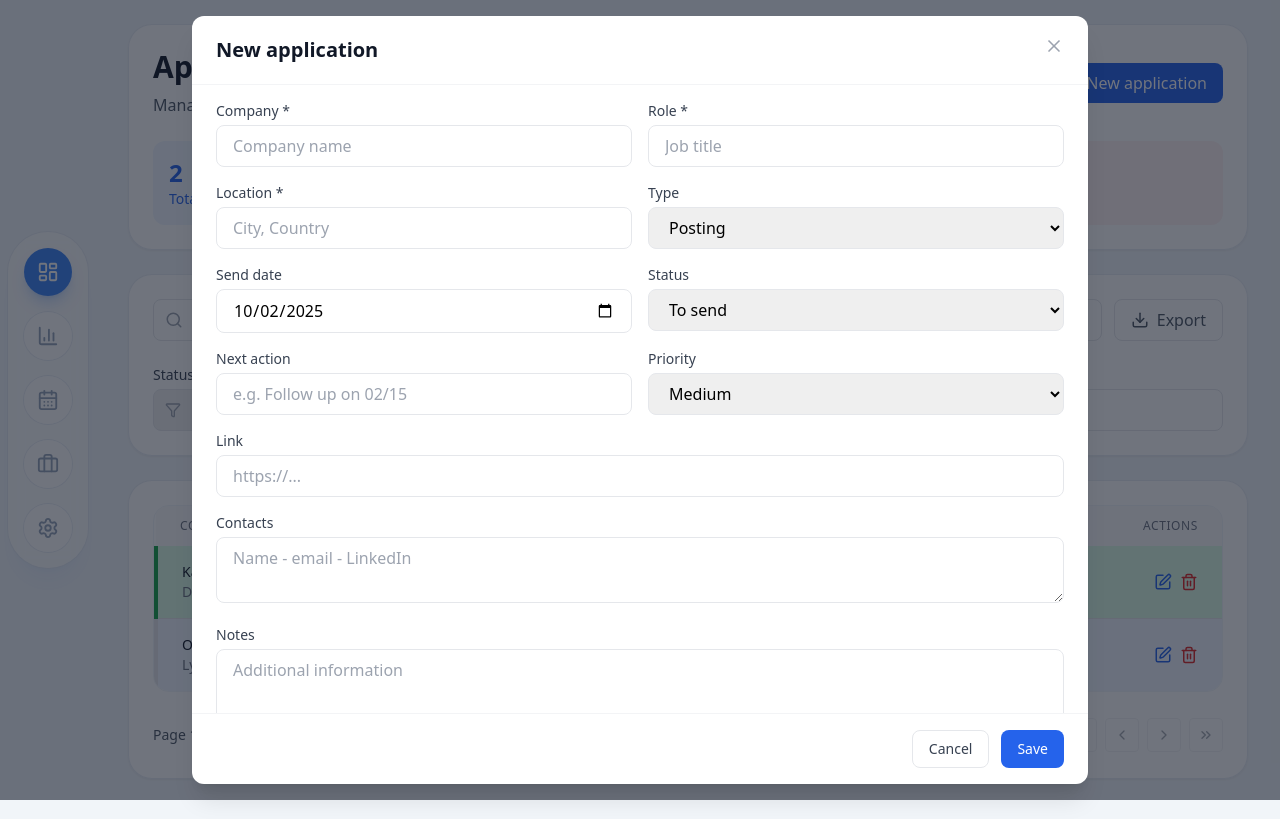
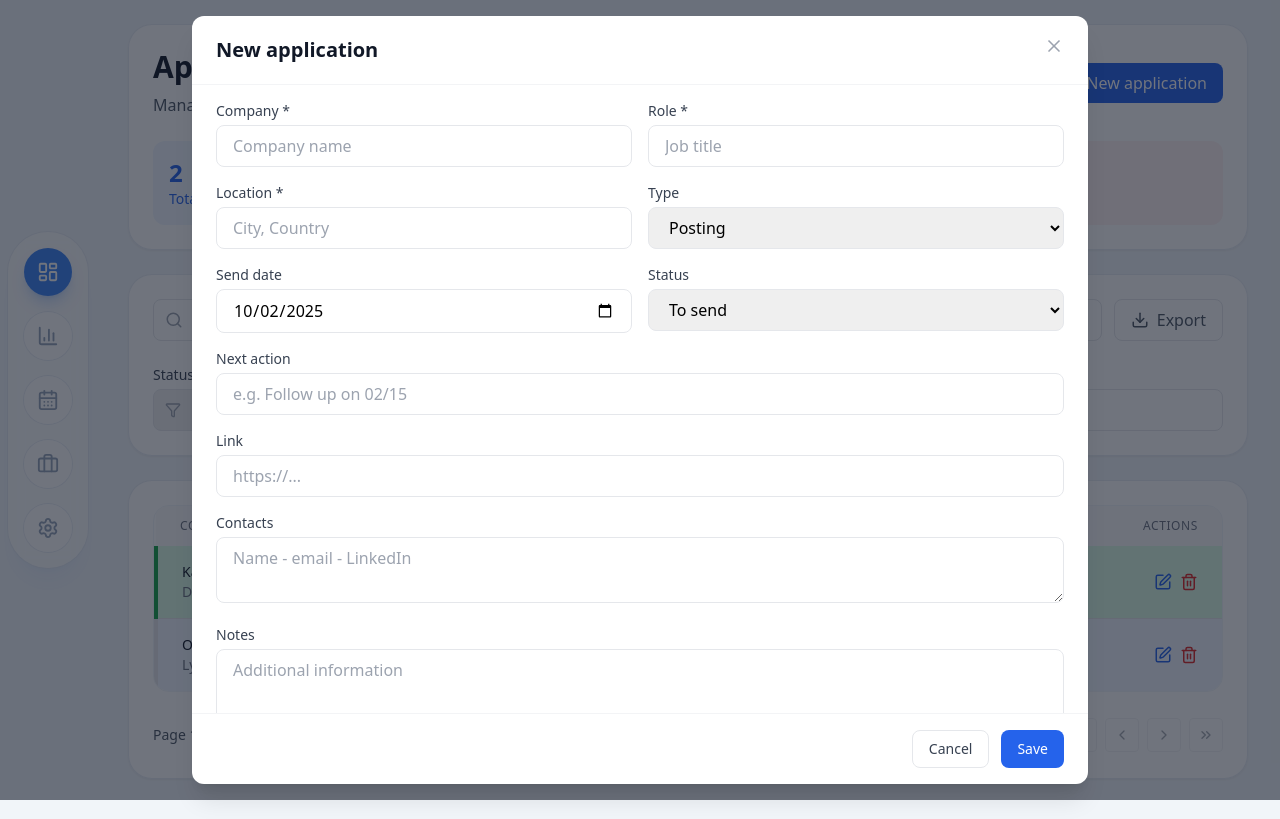
Before and after one commit to Hugo-Rodrigues-Dev/job-application-tracking-spreadsheet, a React (Vite) app in the folder job-tracker/: page / in a window 1280 px wide. Both pictures are taken after a click on the button "New application". Built offline with nearby package versions, Linux system fonts and the light colour scheme.

Commit message:
Removed the "priority" part throughout the application

```diff
--- a/job-tracker/src/features/jobApplications/components/JobApplicationTracker.jsx
+++ b/job-tracker/src/features/jobApplications/components/JobApplicationTracker.jsx
@@ -13,7 +13,7 @@ import {
   ChevronsRight,
 } from 'lucide-react';
 import { INITIAL_APPLICATIONS } from '../data/initialApplications';
-import { STATUS_OPTIONS, TYPE_OPTIONS, PRIORITY_OPTIONS } from '../constants/options';
+import { STATUS_OPTIONS, TYPE_OPTIONS } from '../constants/options';
 import { getStatusColor, getStatusRowColor } from '../utils/styleTokens';
 import { loadApplications, saveApplications } from '../utils/storage';
 import { exportApplicationsToExcel } from '../utils/export';
@@ -75,7 +75,6 @@ const createEmptyFormData = () => ({
   dateEnvoi: new Date().toISOString().split('T')[0],
   statut: 'A Envoyer',
   prochaineAction: '',
-  priorite: 'Moyenne',
   notes: '',
   favoriteRank: null,
 });
@@ -110,7 +109,7 @@ const ensureFavoriteRanks = (applications) => {
 };
 
 const JobApplicationTracker = () => {
-  const { t, translateStatus, translatePriority, translateType, language } = useLanguage();
+  const { t, translateStatus, translateType, language } = useLanguage();
   const [applications, setApplications] = useState(() => {
     const storedApplications = loadApplications();
     if (storedApplications && Array.isArray(storedApplications)) {
@@ -129,7 +128,7 @@ const JobApplicationTracker = () => {
   const [activeView, setActiveView] = useState('table');
   const [showForm, setShowForm] = useState(false);
   const [editingId, setEditingId] = useState(null);
-  const [filters, setFilters] = useState({ statut: '', priorite: '', type: '' });
+  const [filters, setFilters] = useState({ statut: '', type: '' });
   const [searchTerm, setSearchTerm] = useState('');
   const [formData, setFormData] = useState(createEmptyFormData);
   const [initialFormSnapshot, setInitialFormSnapshot] = useState(createEmptyFormData);
@@ -364,7 +363,6 @@ const JobApplicationTracker = () => {
           id: timestamp + index,
           type: app.type || defaults.type,
           statut: app.statut || defaults.statut,
-          priorite: app.priorite || defaults.priorite,
           dateEnvoi: app.dateEnvoi || defaults.dateEnvoi,
         };
       });
@@ -525,10 +523,9 @@ const JobApplicationTracker = () => {
         app.localisation.toLowerCase().includes(searchTerm.toLowerCase());
 
       const matchesStatus = !filters.statut || app.statut === filters.statut;
-      const matchesPriority = !filters.priorite || app.priorite === filters.priorite;
       const matchesType = !filters.type || app.type === filters.type;
 
-      return matchesSearch && matchesStatus && matchesPriority && matchesType;
+      return matchesSearch && matchesStatus && matchesType;
     });
   }, [applications, filters, searchTerm]);
 
@@ -541,14 +538,10 @@ const JobApplicationTracker = () => {
 
   const analyticsData = useMemo(() => {
     const statusCounts = {};
-    const priorityCounts = {};
     const typeCounts = {};
 
     STATUS_ORDER.forEach((status) => {
       statusCounts[status] = 0;
-    });
-    PRIORITY_OPTIONS.forEach((priority) => {
-      priorityCounts[priority] = 0;
     });
     TYPE_OPTIONS.forEach((type) => {
       typeCounts[type] = 0;
@@ -581,10 +574,6 @@ const JobApplicationTracker = () => {
     applications.forEach((application) => {
       const normalizedStatus = normalizeStatus(application.statut);
       statusCounts[normalizedStatus] = (statusCounts[normalizedStatus] ?? 0) + 1;
-
-      if (application.priorite) {
-        priorityCounts[application.priorite] = (priorityCounts[application.priorite] ?? 0) + 1;
-      }
 
       if (application.type) {
         typeCounts[application.type] = (typeCounts[application.type] ?? 0) + 1;
@@ -626,22 +615,6 @@ const JobApplicationTracker = () => {
           value,
         })),
     ].filter((entry) => entry.value > 0 || knownStatuses.has(entry.key));
-
-    const knownPriorities = new Set(PRIORITY_OPTIONS);
-    const priorityDistribution = [
-      ...PRIORITY_OPTIONS.map((priority) => ({
-        key: priority,
-        label: translatePriority(priority),
-        value: priorityCounts[priority] ?? 0,
-      })),
-      ...Object.entries(priorityCounts)
-        .filter(([priority]) => !knownPriorities.has(priority))
-        .map(([priority, value]) => ({
-          key: priority,
-          label: translatePriority(priority),
-          value,
-        })),
-    ];
 
     const knownTypes = new Set(TYPE_OPTIONS);
     const typeDistribution = [
@@ -707,14 +680,13 @@ const JobApplicationTracker = () => {
         accepted,
       },
       statusDistribution,
-      priorityDistribution,
       typeDistribution,
       timeline: {
         daily: dailyTimeline,
         weekly: weeklyTimeline,
       },
     };
-  }, [applications, language, t, translatePriority, translateStatus, translateType]);
+  }, [applications, language, t, translateStatus, translateType]);
 
   const handleNavigationSelect = useCallback(
     (key) => {
@@ -890,7 +862,7 @@ const JobApplicationTracker = () => {
                       <div className="flex items-end">
                         <button
                           onClick={() => {
-                            setFilters({ statut: '', priorite: '', type: '' });
+                            setFilters({ statut: '', type: '' });
                             setSearchTerm('');
                           }}
                           className="w-full rounded-lg border border-gray-200 px-4 py-2 text-gray-600 transition-colors hover:bg-gray-50"
@@ -1123,7 +1095,7 @@ const JobApplicationTracker = () => {
               ))}
             </select>
           </div>
-          <div>
+          <div className="md:col-span-2">
             <label className="block text-sm font-medium text-gray-700 mb-1">{t('form.labels.nextAction')}</label>
             <input
               type="text"
@@ -1132,20 +1104,6 @@ const JobApplicationTracker = () => {
               className="w-full px-4 py-2 border border-gray-200 rounded-lg focus:outline-none focus:ring-2 focus:ring-blue-500"
               placeholder={t('form.placeholders.nextAction')}
             />
-          </div>
-          <div>
-            <label className="block text-sm font-medium text-gray-700 mb-1">{t('form.labels.priority')}</label>
-            <select
-              value={formData.priorite}
-              onChange={(e) => setFormData({ ...formData, priorite: e.target.value })}
-              className="w-full px-4 py-2 border border-gray-200 rounded-lg focus:outline-none focus:ring-2 focus:ring-blue-500"
-            >
-              {PRIORITY_OPTIONS.map((priority) => (
-                <option key={priority} value={priority}>
-                  {translatePriority(priority)}
-                </option>
-              ))}
-            </select>
           </div>
           <div className="md:col-span-2">
             <label className="block text-sm font-medium text-gray-700 mb-1">{t('form.labels.link')}</label>
```
